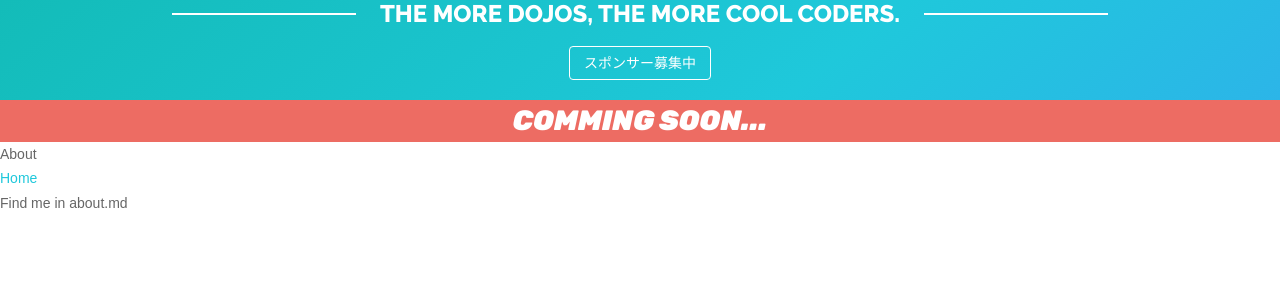
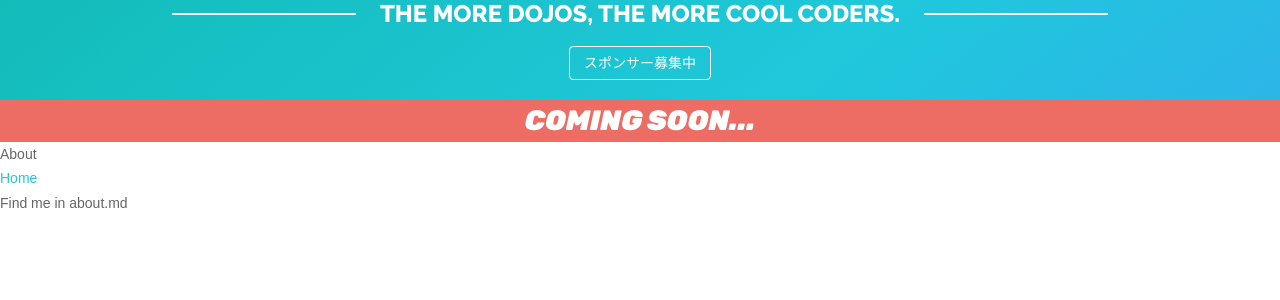
Before and after one commit to dojocon-japan/dojocon2016.coderdojo.jp, a Jekyll site: the page built from about.md, in a window 1280 px wide. Shown: the part 249-549 px from the top of the page. Built offline with Jekyll 4.4.1, drawn with Linux system fonts in a browser that asks for light colours; nearby versions of some CDN libraries; Markdown is read by kramdown in place of the engine named in the settings.

Commit message:
Fix typo

```diff
--- a/_includes/header.html
+++ b/_includes/header.html
@@ -52,5 +52,5 @@
 </header>
 
 <div class="below-header">
-	<p class="comingsoon">Comming Soon...</p>
+	<p class="comingsoon">Coming Soon...</p>
 </div>
```
